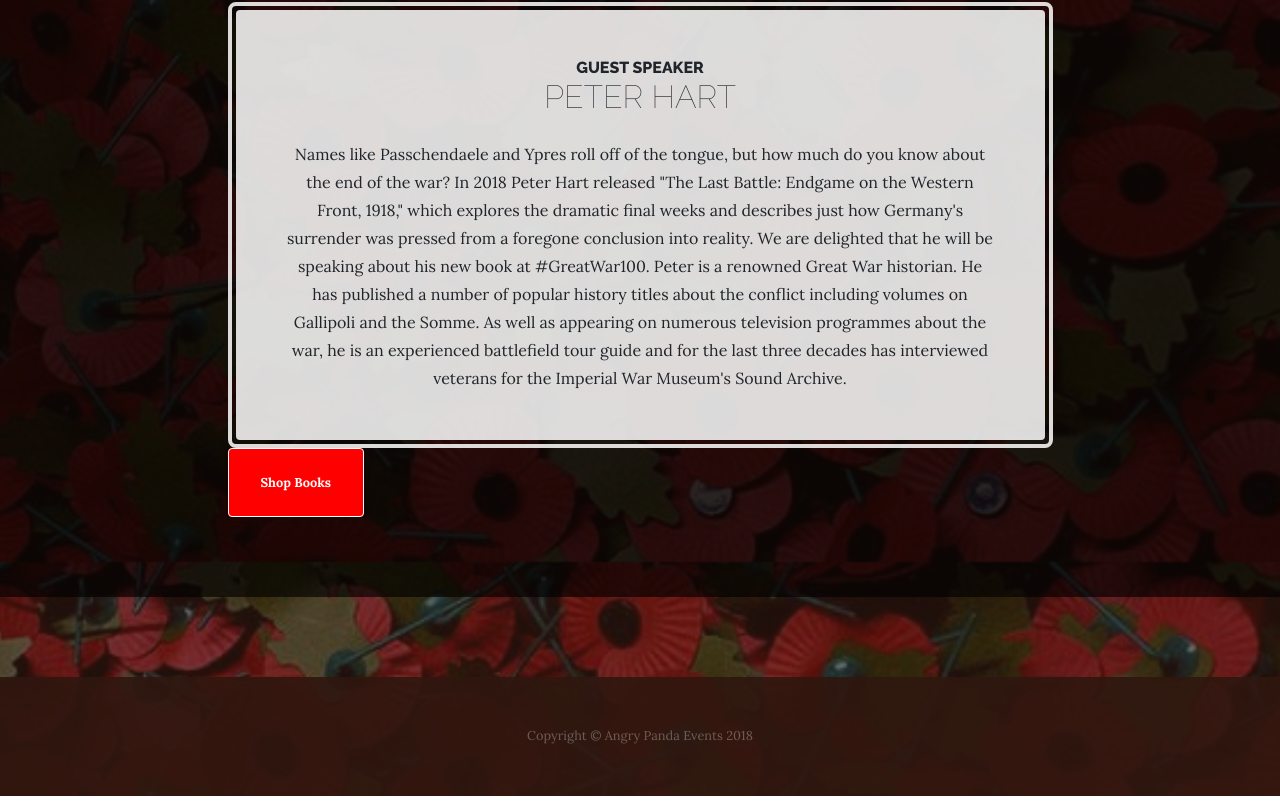
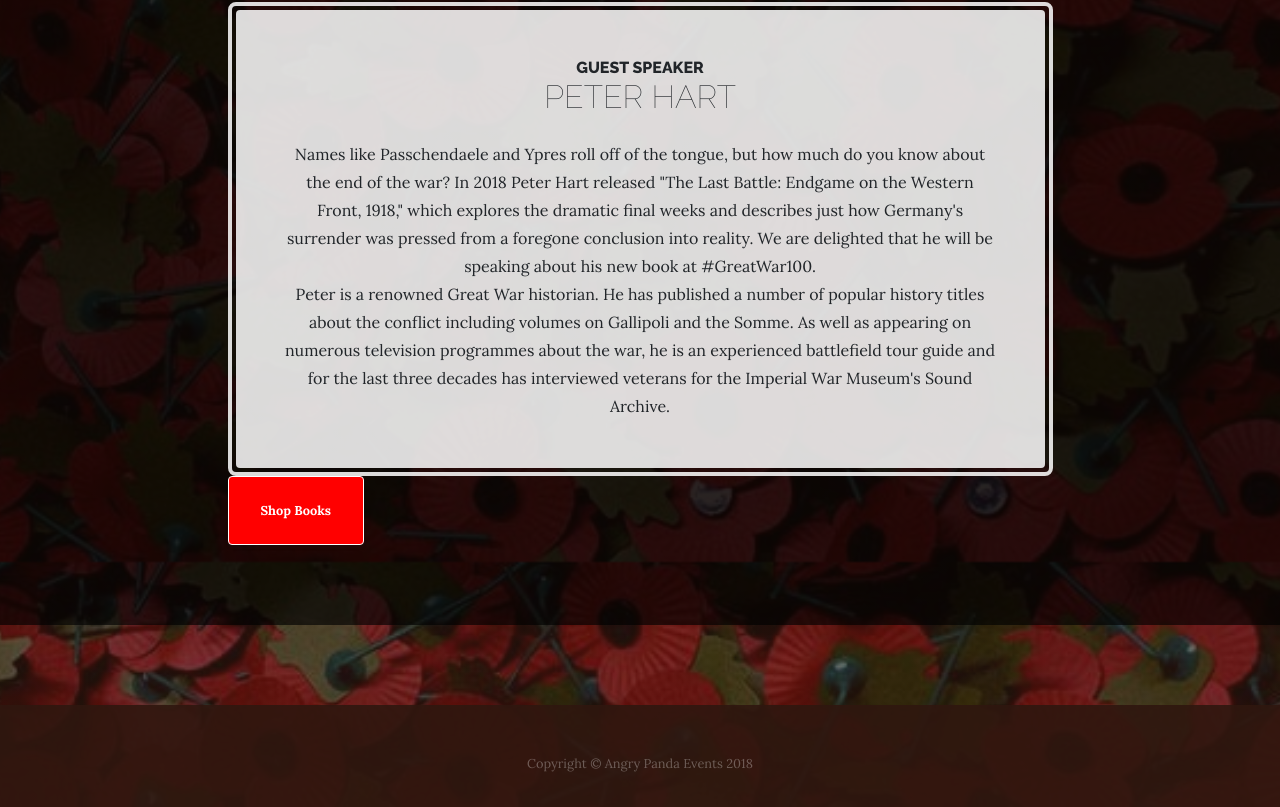
Before and after one commit to adam8708/GW100, a website: page store.html in a window 1280 px wide. Shown: the part 1038-1845 px from the top of the page. Drawn offline with Linux system fonts and the light colour scheme.

Commit message:
Splitting Peter Hart bio in to two

```diff
--- a/store.html
+++ b/store.html
@@ -85,9 +85,9 @@
                 <span class="section-heading-upper">Guest Speaker</span>
                 <span class="section-heading-lower">Peter Hart</span>
               </h2>
-              <p class="mb-0">Names like Passchendaele and Ypres roll off of the tongue, but how much do you know about the end of the war? In 2018 Peter Hart released "The Last Battle: Endgame on the Western Front, 1918," which explores the dramatic final weeks and describes just how Germany's surrender was pressed from a foregone conclusion into reality. We are delighted that he will be speaking about his new book at #GreatWar100.
+              <p class="mb-0">Names like Passchendaele and Ypres roll off of the tongue, but how much do you know about the end of the war? In 2018 Peter Hart released "The Last Battle: Endgame on the Western Front, 1918," which explores the dramatic final weeks and describes just how Germany's surrender was pressed from a foregone conclusion into reality. We are delighted that he will be speaking about his new book at #GreatWar100.</p>
 
-              Peter is a renowned Great War historian. He has published a number of popular history titles about the conflict including volumes on Gallipoli and the Somme. As well as appearing on numerous television programmes about the war, he is an experienced battlefield tour guide and for the last three decades has interviewed veterans for the Imperial War Museum's Sound Archive.  </p>
+              <p class="mb-0">Peter is a renowned Great War historian. He has published a number of popular history titles about the conflict including volumes on Gallipoli and the Somme. As well as appearing on numerous television programmes about the war, he is an experienced battlefield tour guide and for the last three decades has interviewed veterans for the Imperial War Museum's Sound Archive.</p>
             </div>
             <div class="intro-button mx-auto">
               <a class="btn btn-primary btn-xl" href="https://www.amazon.co.uk/s/ref=nb_sb_noss_2?url=search-alias%3Dstripbooks&field-keywords=Peter+hart">Shop Books</a>
```
